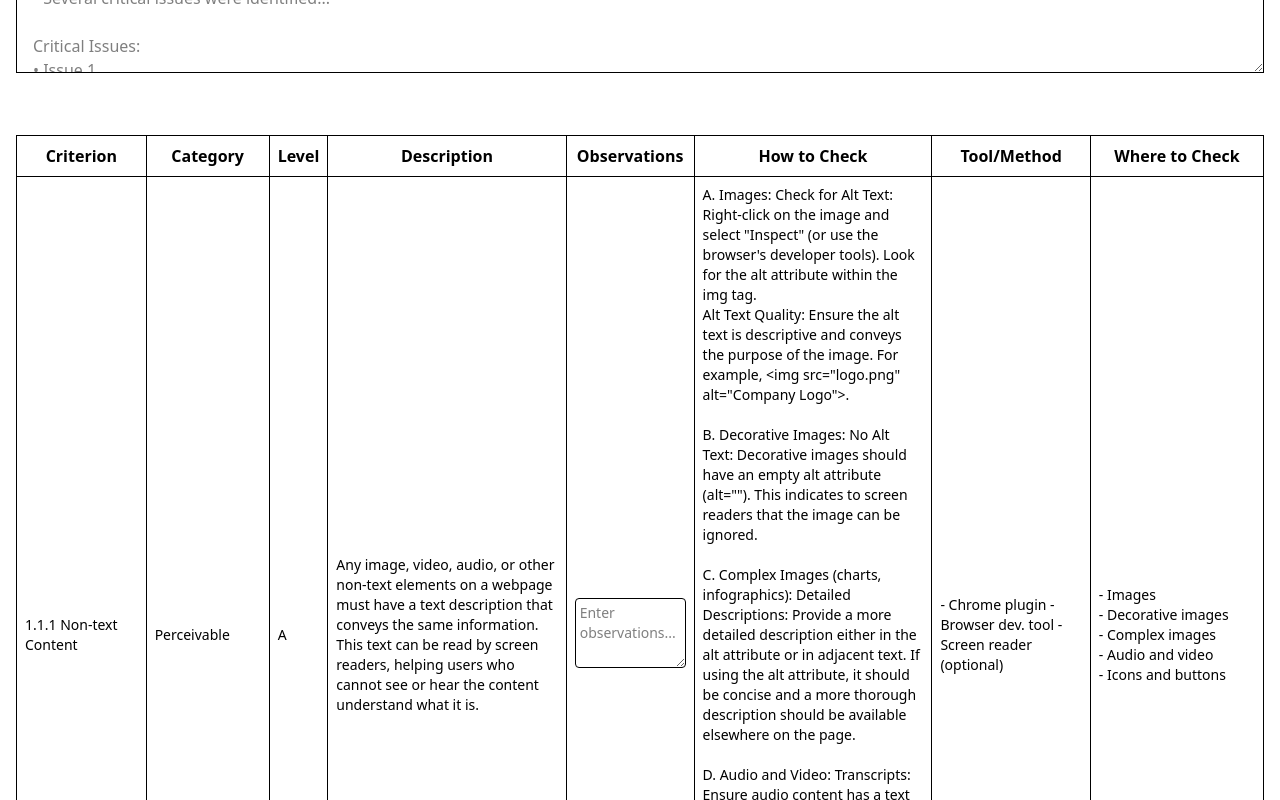
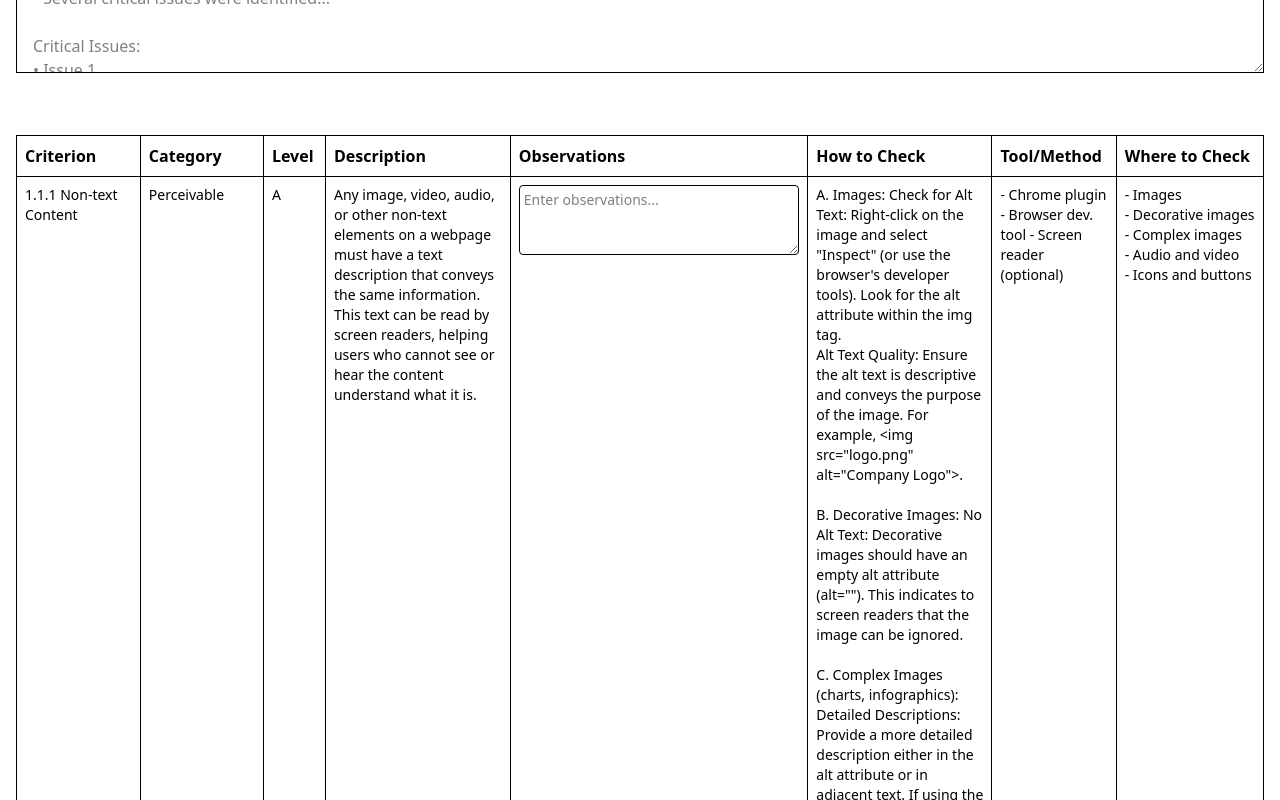
Before and after one commit to hanna-fmw/wcag-compliance-tracker, a Next.js app: page / in a window 1280 px wide. Shown: the part 720-1520 px from the top of the page. Built offline with nearby package versions, Linux system fonts and the light colour scheme.

Commit message:
Refactor table layout in WCAGCriteriaPage for improved readability and alignment. Adjusted column widths and text alignment for better presentation of criteria data.

```diff
--- a/app/page.js
+++ b/app/page.js
@@ -826,35 +826,39 @@ Minor Issues:
 				<table className='min-w-full bg-white border border-gray-300 text-black'>
 					<thead>
 						<tr>
-							<th className='border p-2 text-md'>Criterion</th>
-							<th className='border p-2 text-md'>Category</th>
-							<th className='border p-2 text-md'>Level</th>
-							<th className='border p-2 text-md'>Description</th>
-							<th className='border p-2 text-md'>Observations</th>
-							<th className='border p-2 text-md'>How to Check</th>
-							<th className='border p-2 text-md'>Tool/Method</th>
-							<th className='border p-2 text-md'>Where to Check</th>
+							<th className='border p-2 text-md w-[10%] text-left align-top'>Criterion</th>
+							<th className='border p-2 text-md w-[8%] text-left align-top'>Category</th>
+							<th className='border p-2 text-md w-[5%] text-left align-top'>Level</th>
+							<th className='border p-2 text-md w-[15%] text-left align-top'>Description</th>
+							<th className='border p-2 text-md w-[25%] text-left align-top'>Observations</th>
+							<th className='border p-2 text-md w-[15%] text-left align-top'>How to Check</th>
+							<th className='border p-2 text-md w-[10%] text-left align-top'>Tool/Method</th>
+							<th className='border p-2 text-md w-[12%] text-left align-top'>Where to Check</th>
 						</tr>
 					</thead>
 					<tbody className='text-sm'>
 						{wcagCriteria.map((criterion, index) => (
 							<tr key={index} className='border-b'>
-								<td className='border p-2'>{criterion.criterion}</td>
-								<td className='border p-2'>{criterion.category}</td>
-								<td className='border p-2'>{criterion.level}</td>
-								<td className='border p-2'>{criterion.description}</td>
-								<td className='border p-2'>
+								<td className='border p-2 w-[10%] text-left align-top'>{criterion.criterion}</td>
+								<td className='border p-2 w-[8%] text-left align-top'>{criterion.category}</td>
+								<td className='border p-2 w-[5%] text-left align-top'>{criterion.level}</td>
+								<td className='border p-2 w-[15%] text-left align-top'>{criterion.description}</td>
+								<td className='border p-2 w-[25%] text-left align-top'>
 									<textarea
 										value={observations[criterion.criterion] || ''}
 										onChange={(e) => handleObservationChange(criterion.criterion, e.target.value)}
-										className='w-full p-1 border rounded focus:ring-blue-500 focus:border-blue-500 '
+										className='w-full p-1 border rounded focus:ring-blue-500 focus:border-blue-500'
 										rows={3}
 										placeholder='Enter observations...'
 									/>
 								</td>
-								<td className='border p-2 whitespace-pre-line'>{criterion.howToCheck}</td>
-								<td className='border p-2'>{criterion.toolMethod}</td>
-								<td className='border p-2 whitespace-pre-line'>{criterion.whereToCheck}</td>
+								<td className='border p-2 w-[15%] text-left align-top whitespace-pre-line'>
+									{criterion.howToCheck}
+								</td>
+								<td className='border p-2 w-[10%] text-left align-top'>{criterion.toolMethod}</td>
+								<td className='border p-2 w-[12%] text-left align-top whitespace-pre-line'>
+									{criterion.whereToCheck}
+								</td>
 							</tr>
 						))}
 					</tbody>
```
